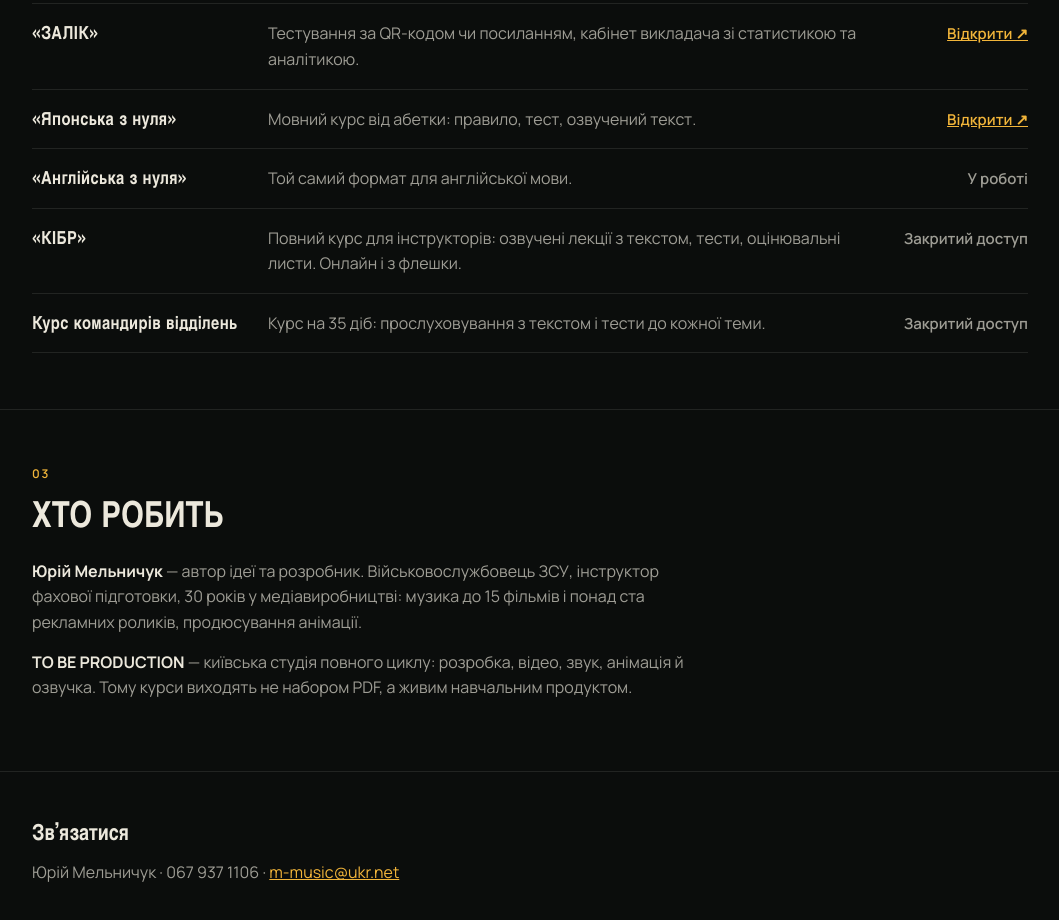
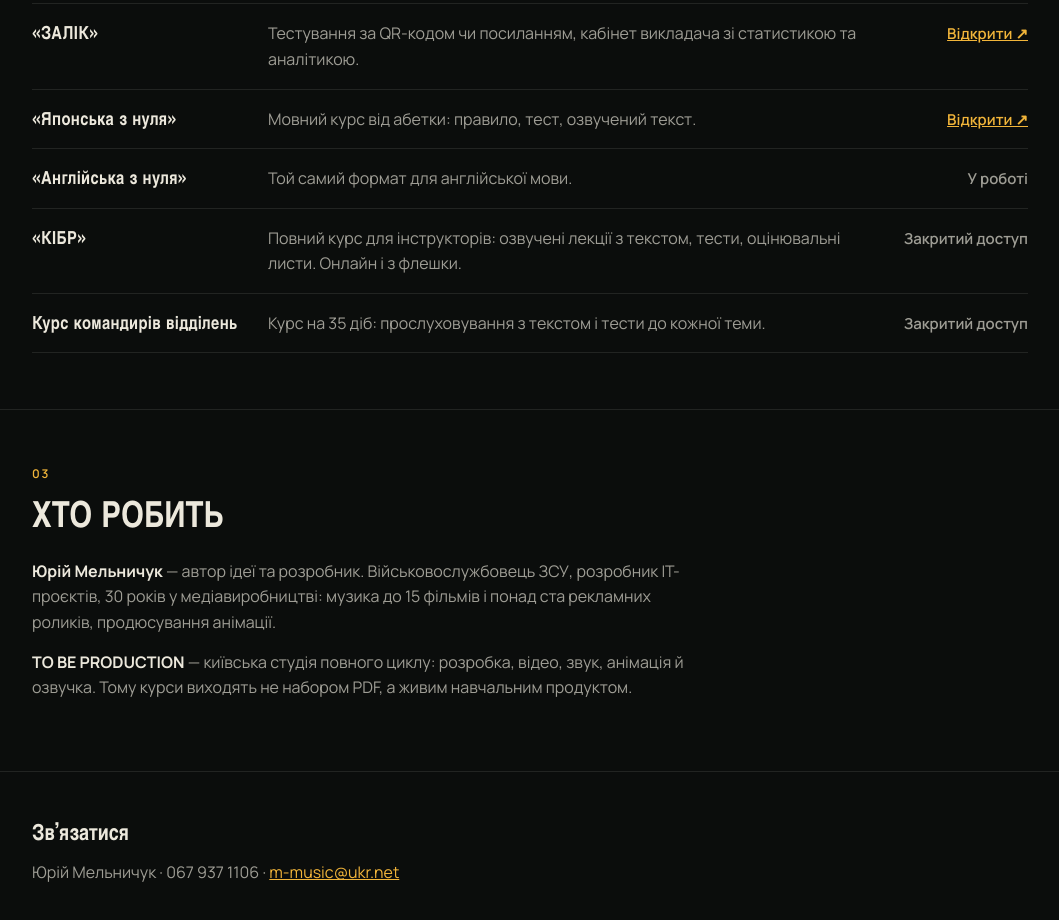
Before and after one commit to yuriygrom357357-tech/yuriy-melnychuk-video, a plain HTML site: page osvita/index.html in a window 1280 px wide. Shown: the part 1769-2689 px from the top of the page, without its empty margins (110-1169 px from the left). Drawn offline with nearby package versions, Linux system fonts and the light colour scheme.

Commit message:
osvita: update author description
Co-Authored-By: Claude Opus 5.5 <noreply@anthropic.com>
Claude-Session: https://claude.ai/code/session_01M7ETLE16ePCJpWsnZwioRC

```diff
--- a/osvita/index.html
+++ b/osvita/index.html
@@ -127,7 +127,7 @@ footer .big{font:600 22px/1.3 var(--disp);color:var(--fg);margin:0 0 8px}
   <div class="wrap">
     <div class="eyebrow">03</div>
     <h2>Хто робить</h2>
-    <p><strong>Юрій Мельничук</strong> — автор ідеї та розробник. Військовослужбовець ЗСУ, інструктор фахової підготовки, 30 років у медіавиробництві: музика до 15 фільмів і понад ста рекламних роликів, продюсування анімації.</p>
+    <p><strong>Юрій Мельничук</strong> — автор ідеї та розробник. Військовослужбовець ЗСУ, розробник IT-проєктів, 30 років у медіавиробництві: музика до 15 фільмів і понад ста рекламних роликів, продюсування анімації.</p>
     <p><strong>TO BE PRODUCTION</strong> — київська студія повного циклу: розробка, відео, звук, анімація й озвучка. Тому курси виходять не набором PDF, а живим навчальним продуктом.</p>
   </div>
 </section>
```
